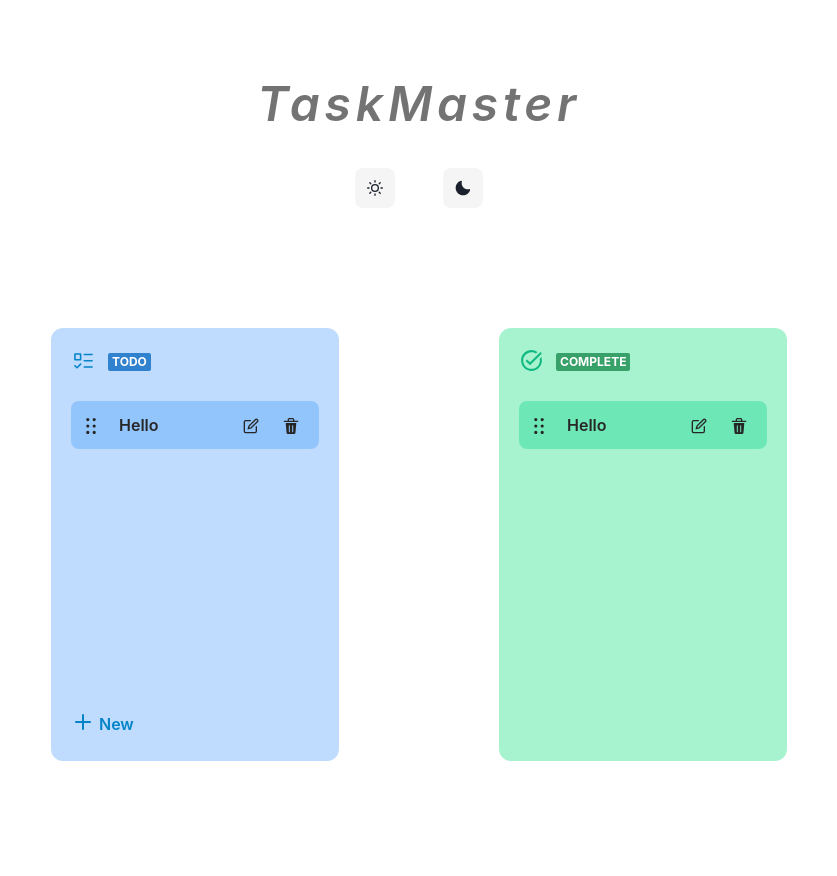
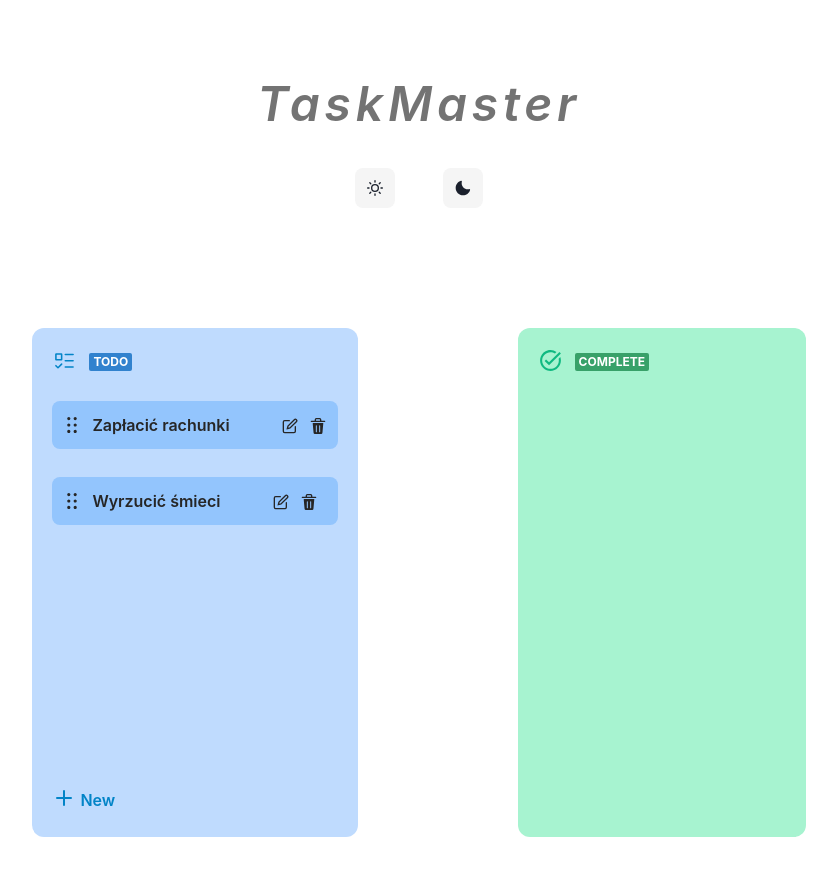
Before and after one commit to Mrsfab09/Task-Master, a React (Vite) app: page / in a window 1280 px wide. Shown: the top 876 px of the page, without its empty margins (221-1058 px from the left). Built offline with nearby package versions, Linux system fonts and the light colour scheme.

Commit message:
add table todos

```diff
--- a/src/components/Card/Complete.tsx
+++ b/src/components/Card/Complete.tsx
@@ -1,6 +1,5 @@
 import { Badge } from "@chakra-ui/layout";
 import { MdOutlineTaskAlt } from "react-icons/md";
-import Item from "./Item";
 
 const Complete = () => {
   return (
@@ -16,7 +15,6 @@ const Complete = () => {
             </Badge>
           </span>
         </div>
-        <Item colorItem="bg-emerald-300 dark:bg-emerald-500" />
       </div>
     </div>
   );
--- a/src/components/Card/Item.tsx
+++ b/src/components/Card/Item.tsx
@@ -12,22 +12,34 @@ import {
 import React from "react";
 interface ItemProps {
   colorItem: string;
+  name: string;
+  onDeleteButtonClick: () => void;
+  onEditButtonClick: () => void;
 }
 
-const Item: React.FC<ItemProps> = ({ colorItem }) => {
+const Item: React.FC<ItemProps> = ({
+  colorItem,
+  name,
+  onDeleteButtonClick,
+  onEditButtonClick,
+}) => {
   const { isOpen, onOpen, onClose } = useDisclosure();
   const cancelRef = React.useRef();
   return (
     <div
       className={`flex mt-7 ${colorItem} rounded-lg p-3 gap-5 cursor-pointer`}
     >
-      <div className="flex align-center gap-5 text-neutral-800 font-semibold">
-        <DragHandleIcon cursor={"grab"} marginTop={"5px"} />
+      <div className="flex align-center gap-3 text-neutral-800 font-semibold">
+        <DragHandleIcon cursor={"grab"} marginTop={"4px"} />
         {/* Editable */}
-        <p>Hello</p>
+        <p>{name}</p>
         {/* <p className="text-xs font-normal mt-[6px]">17.32.2024</p> */}
-        <div className="flex align-center gap-6 ml-16 mt-[-5px]">
-          <EditIcon onClick={() => {}} marginTop={"10px"} cursor={"pointer"} />
+        <div className="flex align-center gap-3 ml-10 mt-[-5px]">
+          <EditIcon
+            onClick={onEditButtonClick}
+            marginTop={"10px"}
+            cursor={"pointer"}
+          />
           <DeleteIcon onClick={onOpen} marginTop={"10px"} cursor={"pointer"} />
         </div>
         {/* Alert */}
@@ -48,7 +60,7 @@ const Item: React.FC<ItemProps> = ({ colorItem }) => {
 
               <AlertDialogFooter>
                 <Button onClick={onClose}>Cancel</Button>
-                <Button onClick={onClose} colorScheme="red" ml={3}>
+                <Button onClick={onDeleteButtonClick} colorScheme="red" ml={3}>
                   Delete
                 </Button>
               </AlertDialogFooter>
--- a/src/components/Card/Todo.tsx
+++ b/src/components/Card/Todo.tsx
@@ -2,8 +2,23 @@ import { Badge } from "@chakra-ui/layout";
 import { GoTasklist } from "react-icons/go";
 import ModalContainer from "../ModalContainer/ModalContainer";
 import Item from "./Item";
+import { useState } from "react";
 
 const Todo = () => {
+  const [todos, setTodos] = useState([
+    { name: "Zapłacić rachunki", done: false, id: 1 },
+    { name: "Wyrzucić śmieci", done: true, id: 2 },
+  ]);
+  function handleAddTask(newTodoName: string) {
+    setTodos((prevTodos) => [
+      ...prevTodos,
+      {
+        name: newTodoName,
+        done: false,
+        id: Math.random(),
+      },
+    ]);
+  }
   return (
     <div className="flex justify-between align-center">
       <div className="min-w-72 max-w-md bg-blue-200 dark:bg-sky-800 rounded-xl p-5 m-10 overflow-y-auto">
@@ -15,9 +30,12 @@ const Todo = () => {
             </Badge>
           </span>
         </div>
-        <Item colorItem="bg-blue-300 dark:bg-sky-500" />
+        {todos.map(({ name }) => (
+          <Item name={name} colorItem="bg-blue-300 dark:bg-sky-500" />
+        ))}
+
         <div className="w-full flex align-center mt-60 rounded cursor-pointer p-1 gap-2">
-          <ModalContainer />
+          <ModalContainer handleAddTask={handleAddTask} />
         </div>
       </div>
     </div>
--- a/src/components/ModalContainer/ModalContainer.tsx
+++ b/src/components/ModalContainer/ModalContainer.tsx
@@ -11,27 +11,37 @@ import {
   useDisclosure,
   Stack,
   Input,
-  useToast,
+  // useToast,
 } from "@chakra-ui/react";
 import { Textarea } from "@chakra-ui/react";
 import { useState } from "react";
 
-const ModalContainer = () => {
+interface ModalContainerProps {
+  onFormSubmit: string;
+  handleAddTask: () => void;
+}
+
+const ModalContainer: React.FC<ModalContainerProps> = ({
+  onFormSubmit,
+  handleAddTask,
+}) => {
   const { isOpen, onOpen, onClose } = useDisclosure();
+
   const [taskValue, setTaskValue] = useState("");
   const [dateValue, setDateValue] = useState("");
   const [descValue, setDescValue] = useState("");
-  const toast = useToast();
-  const handleAddTask = () => {
-    onClose();
-    toast({
-      title: taskValue,
-      description: descValue + " data: " + dateValue,
-      status: "success",
-      duration: 5000,
-      isClosable: true,
-    });
-  };
+
+  // const toast = useToast();
+  // const handleAddTaskk = () => {
+  //   onClose();
+  //   toast({
+  //     title: taskValue,
+  //     description: descValue + " data: " + dateValue,
+  //     status: "success",
+  //     duration: 5000,
+  //     isClosable: true,
+  //   });
+  // };
   return (
     <>
       <Button
@@ -59,6 +69,9 @@ const ModalContainer = () => {
             <form
               onSubmit={(event) => {
                 event.preventDefault();
+                onFormSubmit = taskValue;
+                onFormSubmit = dateValue;
+                onFormSubmit = descValue;
               }}
             >
               <Stack spacing={8}>
```
